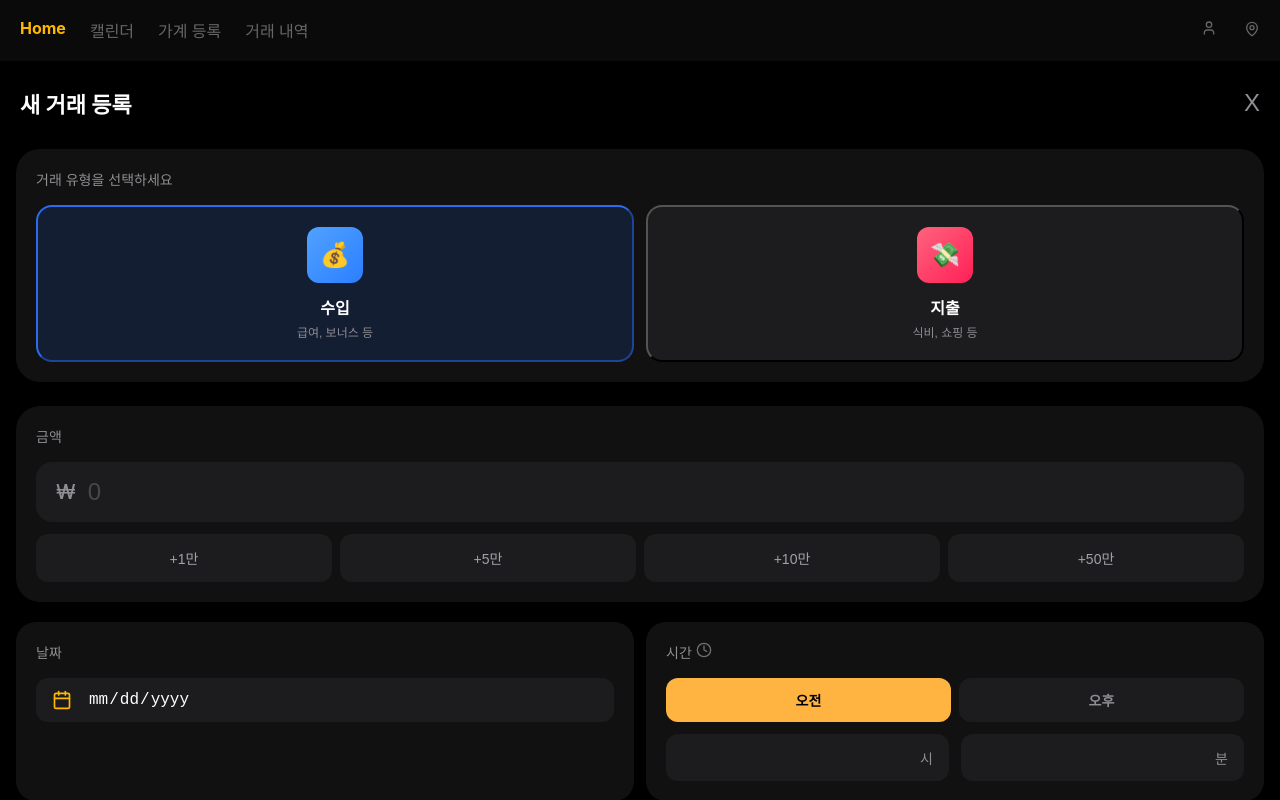
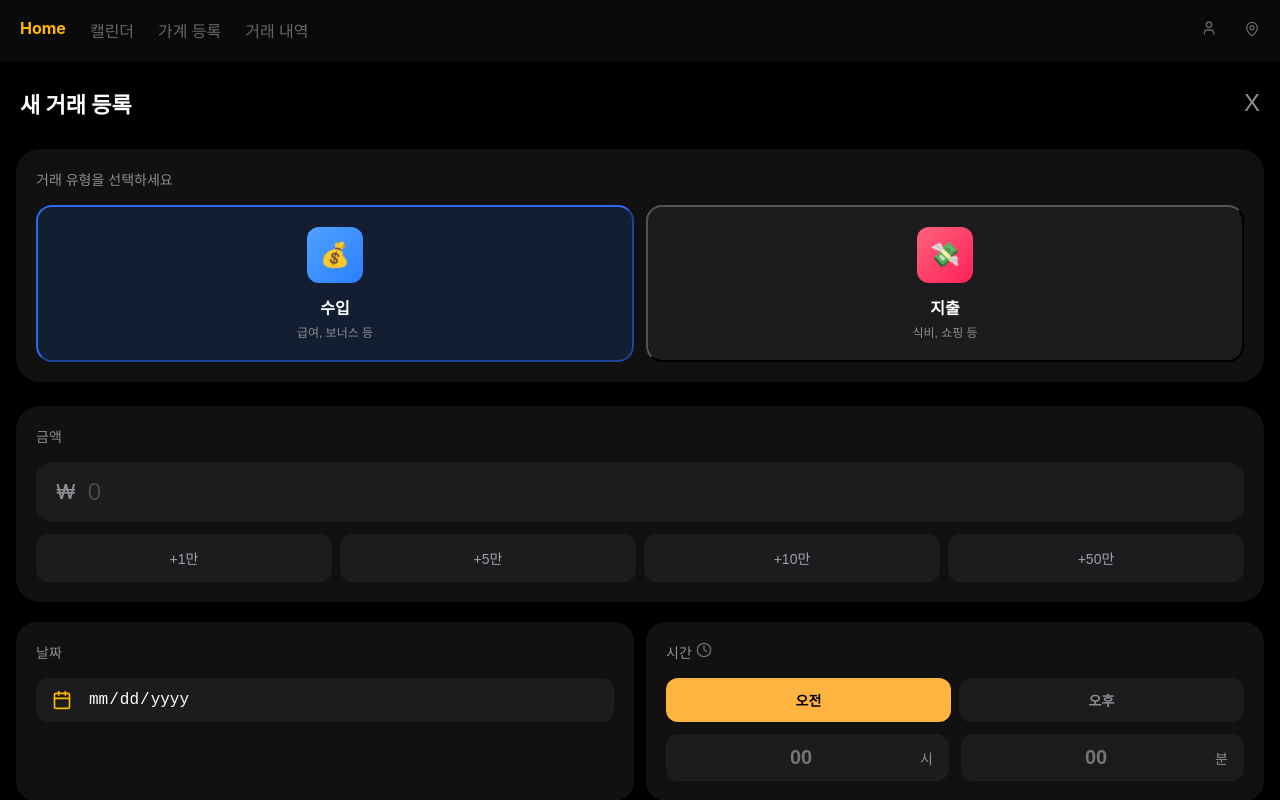
Before and after one commit to kb-7th-household-account-book/vue-account-book, a Vue app: page / in a window 1280 px wide. Shown: the top 800 px of the page. Built offline with nearby package versions, Linux system fonts and the light colour scheme; a web font is replaced by a local one.

Commit message:
feat: 시간 버튼 컴포넌트 시간입력 조건 로직 추가

```diff
--- a/src/components/transaction-register/MidTimeField.vue
+++ b/src/components/transaction-register/MidTimeField.vue
@@ -1,4 +1,43 @@
 <script setup>
+import { ref, watch } from 'vue';
+
+// 1. 상태 정의
+const period = ref('오전');
+const hour = ref('')
+const minute = ref('');
+
+// 2. 부모에게 전달할 emit 정의
+const emit = defineEmits(['update:time']);
+
+// 오전/오후 변경 함수
+const togglePeriod = (p) => {
+    period.value = p;
+}
+
+// 시(Hour) 로직: 0~24 제한 및 오전/오후 자동 토글
+watch(hour, (newVal) => {
+  if (newVal === '') return;
+  let val = parseInt(newVal);
+
+  if (val > 24) hour.value = 24;
+  if (val < 0) hour.value = 0;
+
+  // 12시 기준 자동 토글 (사용자 편의성)
+  if (val >= 12 && val <= 24) {
+    period.value = '오후';
+  } else {
+    period.value = '오전';
+  }
+});
+
+// 분(Minute) 로직: 0~59 제한
+watch(minute, (newVal) => {
+  if (newVal === '') return;
+  let val = parseInt(newVal);
+
+  if (val > 59) minute.value = 59;
+  if (val < 0) minute.value = 0;
+});
 
 </script>
 <template>
@@ -11,17 +50,41 @@
     </div>
 
     <div class="toggle-row">
-      <button class="toggle-btn active">오전</button>
-      <button class="toggle-btn">오후</button>
+      <button
+        type="button"
+        class="toggle-btn"
+        :class="{ active: period === '오전' }"
+        @click="togglePeriod('오전')"
+      >오전</button>
+      <button
+        type="button"
+        class="toggle-btn"
+        :class="{ active: period === '오후' }"
+        @click="togglePeriod('오후')"
+      >오후</button>
     </div>
 
-    <div class="time-input-row">
+   <div class="time-input-row">
       <div class="time-box">
-        <input type="number" class="time-input" />
+        <input
+          type="number"
+          class="time-input"
+          v-model="hour"
+          placeholder="00"
+          min="1"
+          max="12"
+        />
         <span>시</span>
       </div>
       <div class="time-box">
-        <input type="number" class="time-input" />
+        <input
+          type="number"
+          class="time-input"
+          v-model="minute"
+          placeholder="00"
+          min="0"
+          max="59"
+        />
         <span>분</span>
       </div>
     </div>
```
